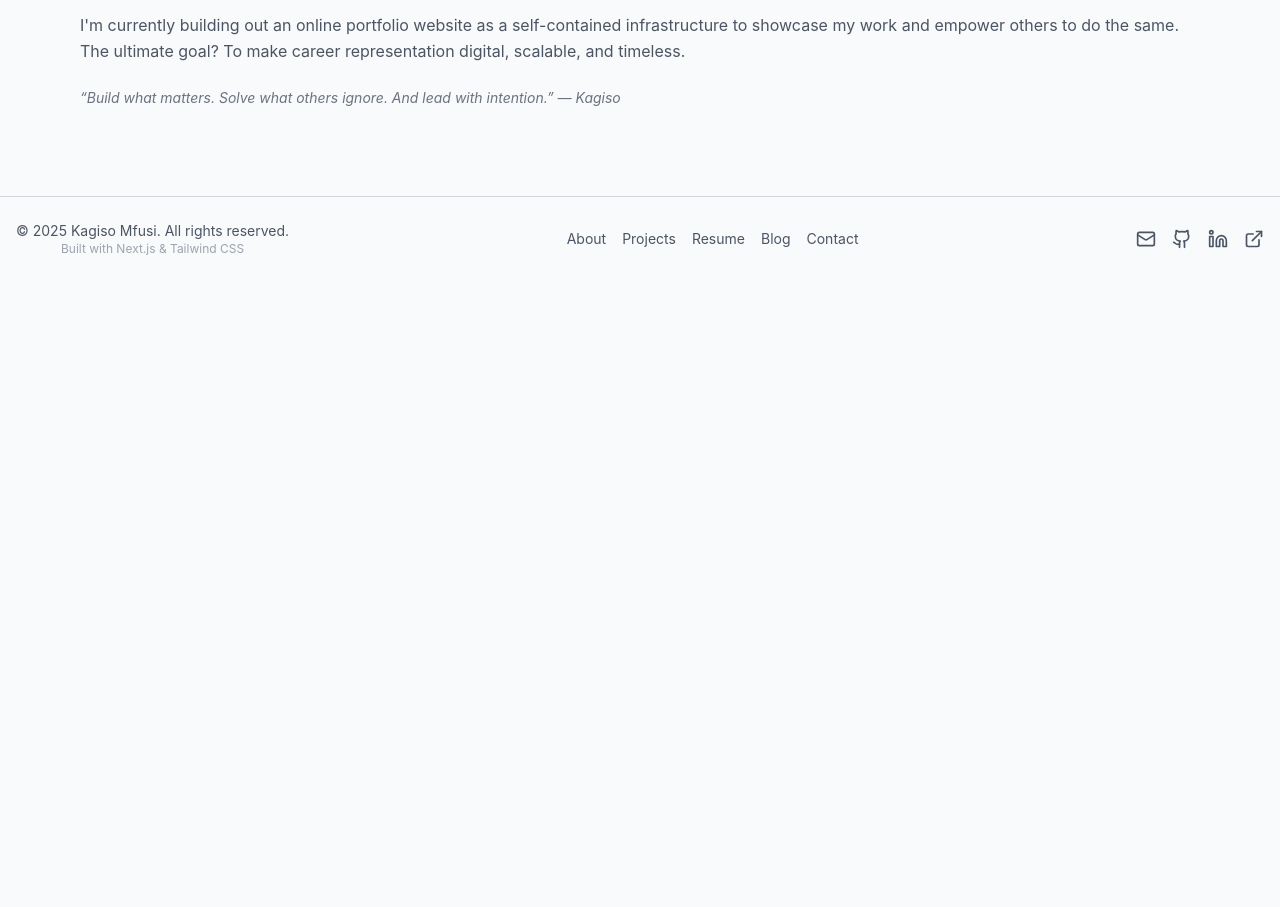
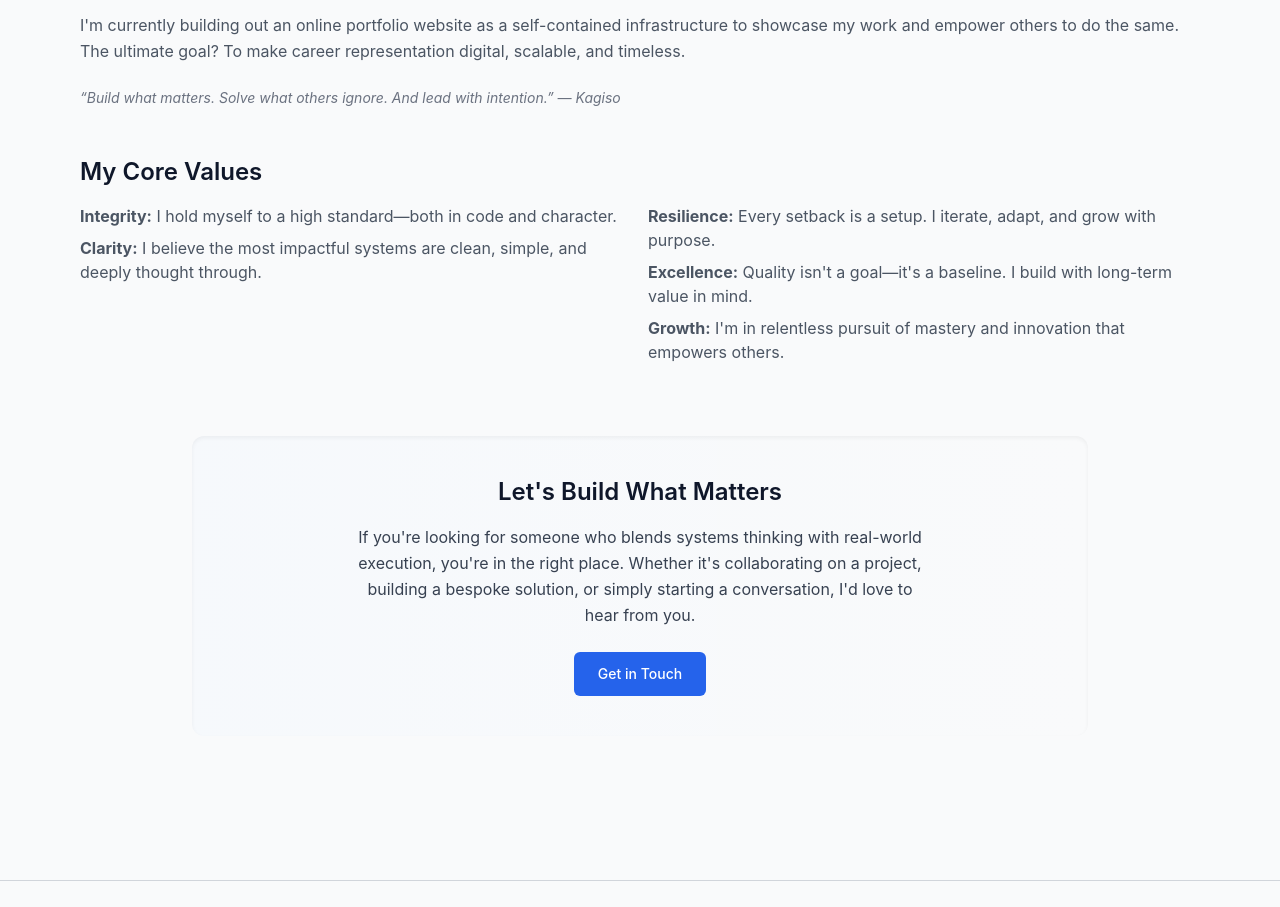
Before and after one commit to MrSpecks/MrSpecks-, a Next.js app in the folder portfolio/: page /about in a window 1280 px wide. Shown: the part 1140-2047 px from the top of the page. Before the commit the page ends 1421 px from the top, so only its background shows below. Built offline with nearby package versions, Linux system fonts and the light colour scheme.

Commit message:
Added motion effect to about page

```diff
--- a/portfolio/data/projects.json
+++ b/portfolio/data/projects.json
@@ -13,7 +13,7 @@
   {
      "id": 2,
       "title": "NeoShell: Terminal Experience Prototype",
-      "description": "An experimental shell UI designed to enhance CLI interactions and productivity. Aimed at building the foundation for an open-source terminal experience with AI integration in future iterations.",
+      "description": "It detects the backend technologies used by a wide range of websites and generates tailored webshell payloads based on CMS and stack fingerprinting",
       "techStack": ["JavaScript", "Shell", "Node.js"],
       "githubUrl": "https://github.com/MrSpecks/NeoShell/tree/main",
       "demoUrl": "",
@@ -24,7 +24,7 @@
   {
       "id": 3,
       "title": "ReconX: Cloud Threat Reconnaissance Lab",
-      "description": "A cybersecurity lab environment simulating threat reconnaissance scenarios in the cloud. Used to study lateral movement, misconfigurations, and detection strategies.",
+      "description": "A cybersecurity tool designed to streamline and automate the process of gathering critical insights into domains and IP addresses.",
       "techStack": ["Azure", "Microsoft Sentinel", "Terraform"],
       "githubUrl": "https://github.com/MrSpecks/ReconX/tree/main",
       "demoUrl": "",
--- a/portfolio/pages/about.tsx
+++ b/portfolio/pages/about.tsx
@@ -3,6 +3,7 @@
 
 import React from "react";
 import Head from "next/head";
+import { motion } from "framer-motion";
 import SEO from "../components/SEO";
 
 export default function AboutPage() {
@@ -121,6 +122,57 @@ export default function AboutPage() {
             “Build what matters. Solve what others ignore. And lead with intention.” — Kagiso
           </p>
         </section>
+{/* Core Values */}
+<motion.section
+  className="mb-12 px-4 py-6 max-w-6xl mx-auto"
+  initial={{ opacity: 0, y: 30 }}
+  whileInView={{ opacity: 1, y: 0 }}
+  transition={{ duration: 0.6, ease: 'easeOut' }}
+  viewport={{ once: true }}
+>
+  <h2 className="text-2xl font-semibold text-slate-900 dark:text-slate-100 mb-4">
+    My Core Values
+  </h2>
+  <div className="grid sm:grid-cols-2 gap-4 text-gray-600 dark:text-gray-300">
+    <div>
+      <p><strong>Integrity:</strong> I hold myself to a high standard—both in code and character.</p>
+      <p className="mt-2"><strong>Clarity:</strong> I believe the most impactful systems are clean, simple, and deeply thought through.</p>
+    </div>
+    <div>
+      <p><strong>Resilience:</strong> Every setback is a setup. I iterate, adapt, and grow with purpose.</p>
+      <p className="mt-2"><strong>Excellence:</strong> Quality isn't a goal—it's a baseline. I build with long-term value in mind.</p>
+      <p className="mt-2"><strong>Growth:</strong> I'm in relentless pursuit of mastery and innovation that empowers others.</p>
+    </div>
+  </div>
+</motion.section>
+
+{/* Call to Action */}
+<motion.section
+  className="mb-20 px-4 py-10 max-w-4xl mx-auto text-center bg-gradient-to-r from-blue-50/30 to-transparent dark:from-blue-900/20 rounded-xl shadow-inner"
+  initial={{ opacity: 0, scale: 0.95 }}
+  whileInView={{ opacity: 1, scale: 1 }}
+  transition={{ delay: 0.2, duration: 0.5 }}
+  viewport={{ once: true }}
+>
+  <h2 className="text-2xl font-semibold text-slate-900 dark:text-slate-100">
+    Let's Build What Matters
+  </h2>
+  <p className="mt-4 text-gray-700 dark:text-gray-300 leading-relaxed max-w-xl mx-auto">
+    If you're looking for someone who blends systems thinking with real-world execution,
+    you're in the right place.
+    Whether it's collaborating on a project, building a bespoke solution,
+    or simply starting a conversation, I'd love to hear from you.
+  </p>
+  <div className="mt-6">
+    <a
+      href="/contact"
+      className="inline-block bg-blue-600 hover:bg-blue-700 text-white text-sm font-medium px-6 py-3 rounded-md transition focus:outline-none focus:ring-2 focus:ring-offset-2 focus:ring-blue-500 dark:focus:ring-offset-gray-900"
+      aria-label="Navigate to Contact page"
+    >
+      Get in Touch
+    </a>
+  </div>
+</motion.section>
 
       </main>
         </>
--- a/portfolio/pages/projects.tsx
+++ b/portfolio/pages/projects.tsx
@@ -53,7 +53,9 @@ export default function ProjectsPage() {
           <ul className="list-disc list-inside text-gray-600 dark:text-gray-300 space-y-2">
             <li>
               <strong>ReconX:</strong> An open-source, powerful reconnaissance and OSINT (Open-Source Intelligence)
-              tool designed to streamline and automate the process of gathering critical information.
+              tool designed to streamline and automate the process of gathering critical
+               insights into domains and IP addresses to evaluate risks,
+              discover vulnerabilities, and gather key data in real-time.
             </li>
             <li>
               <strong>NeoShell:</strong> This tool is a high-performance, intelligent CMS Reconnaissance
```
